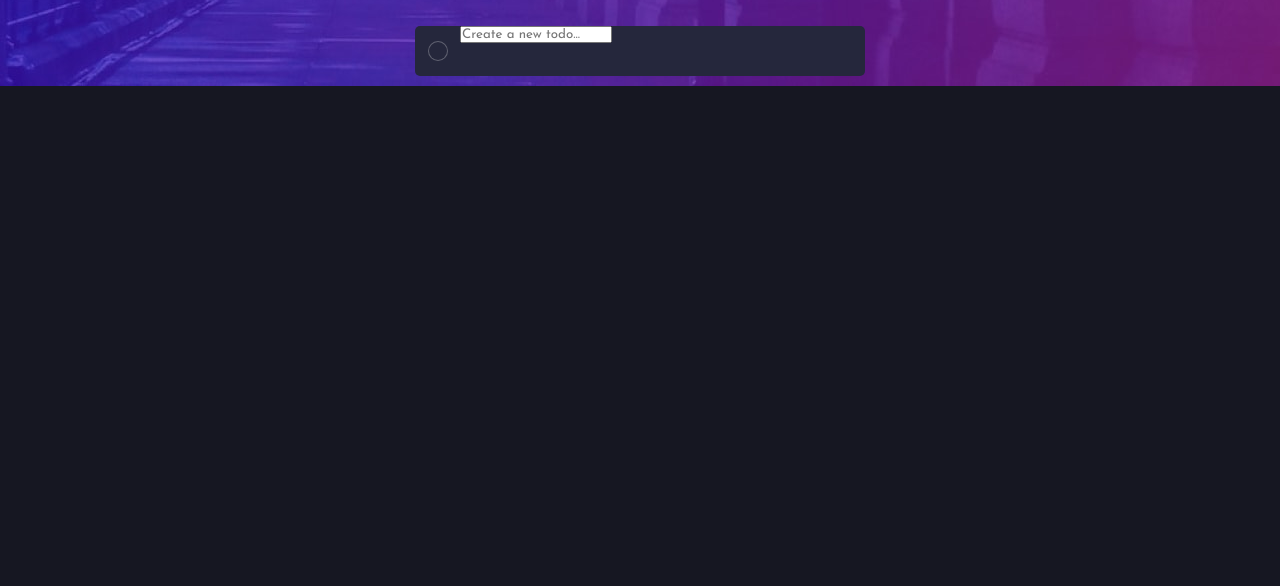
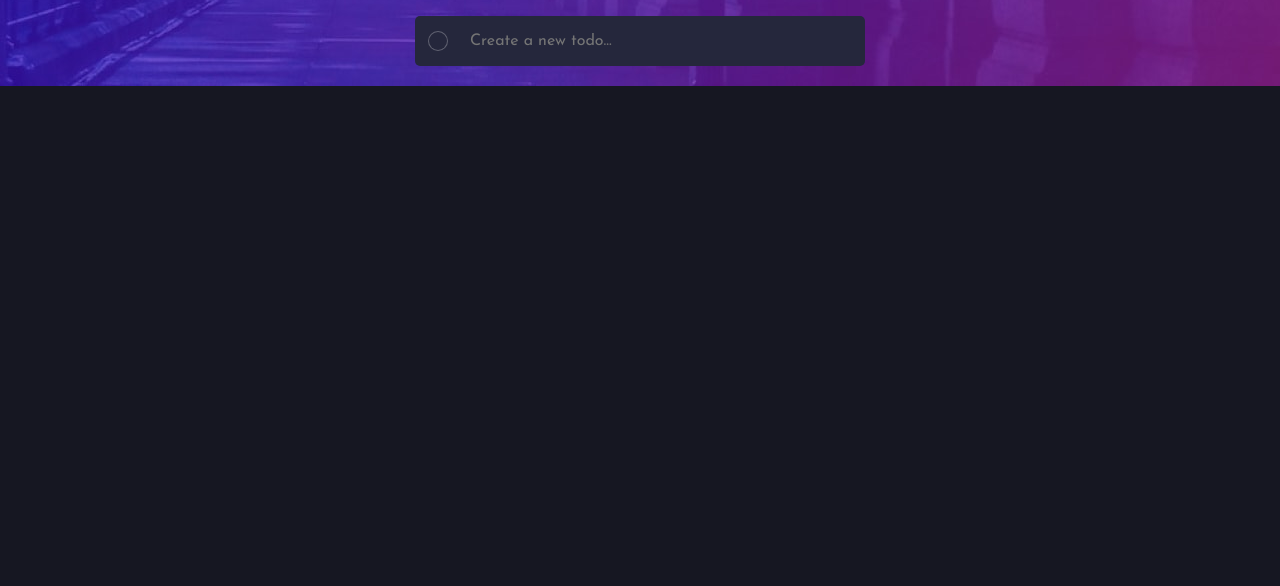
Before and after one commit to breno5g/52-Projects-or-more, a plain HTML site: page Project 17 - Todo App/index.html in a window 1280 px wide. Shown: the part 214-800 px from the top of the page. Drawn offline with Linux system fonts and the light colour scheme.

Commit message:
create new todo box

```diff
--- a/Project 17 - Todo App/style.css
+++ b/Project 17 - Todo App/style.css
@@ -42,7 +42,7 @@ body {
     height: 500px;
     display: flex;
     flex-direction: column;
-    gap: 40px;
+    gap: 30px;
 }
 
 .todoApp header {
@@ -92,7 +92,6 @@ body {
     border: none;
     position: relative;
     cursor: pointer;
-    transition: all 0.4s ease-out;
 }
 
 .todoApp .createNew div:first-child button::after {
@@ -109,3 +108,14 @@ body {
 .todoApp .createNew div:first-child button:hover {
     background: linear-gradient(90deg, rgba(87,221,255,1) 0%, rgba(192,88,243,1) 100%);
 }
+
+.todoApp .createNew div:last-child input{
+    width: 100%;
+    height: 100%;
+    background-color: transparent;
+    border: none;
+    padding-left: 10px;
+    color: var(--text);
+    outline: none;
+    font-size: 16px;
+}
```
